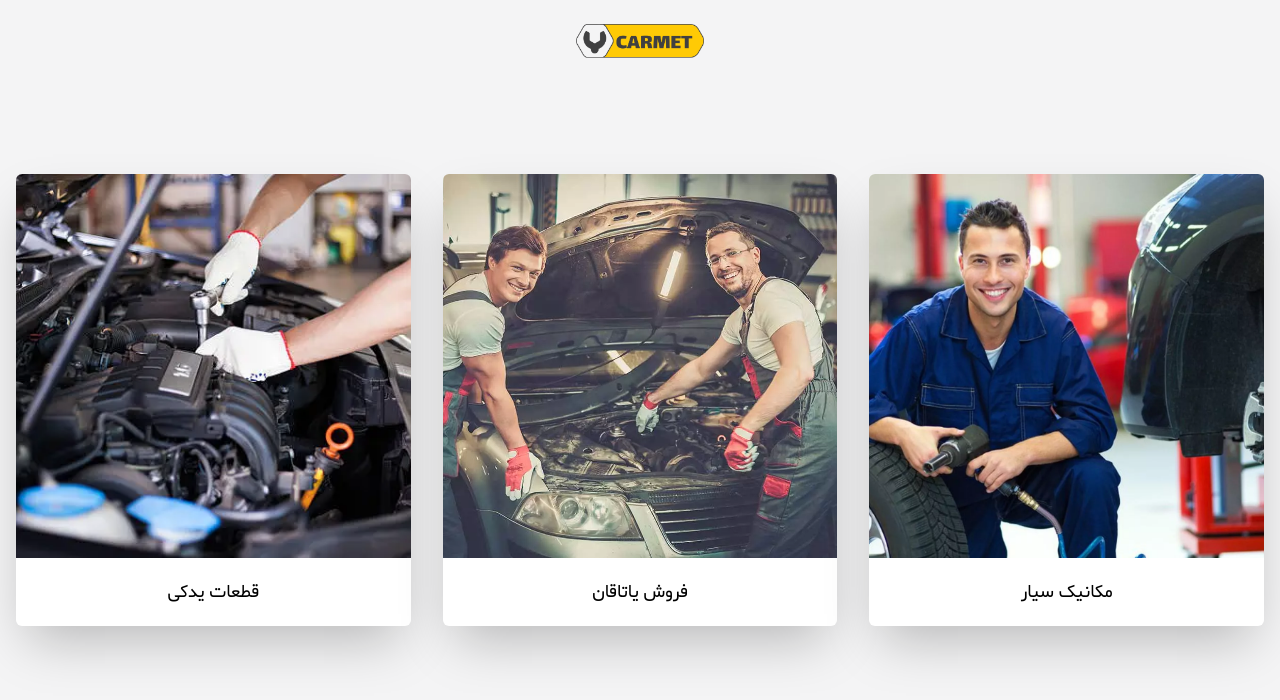
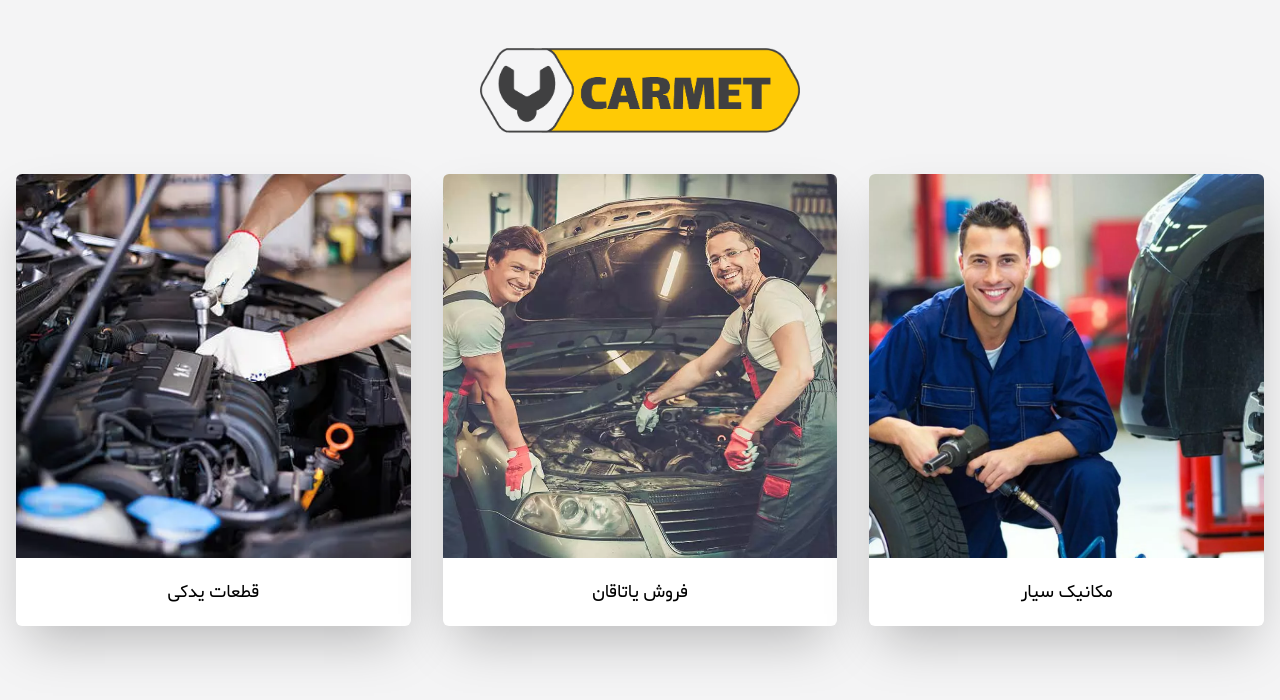
Before and after one commit to mmdsh-programmer/tamizkar-shop, a Next.js app: page / in a window 1280 px wide. Shown: the top 700 px of the page. Built offline with nearby package versions, Linux system fonts and the light colour scheme.

Commit message:
change logo size

```diff
--- a/components/Header.js
+++ b/components/Header.js
@@ -3,9 +3,9 @@ import React from "react";
 export default function Header() {
   return (
     <header className="w-full absolute left-0 top-0 z-10">
-      <div className="container mx-auto py-6">
+      <div className="container mx-auto py-6 md:py-12">
         <img
-          className="mx-auto w-32 h-auto object-cover"
+          className="mx-auto w-40 md:w-80 h-auto object-cover"
           src="/images/logo.webp"
           alt="tamzkar shop logo"
         />
```
